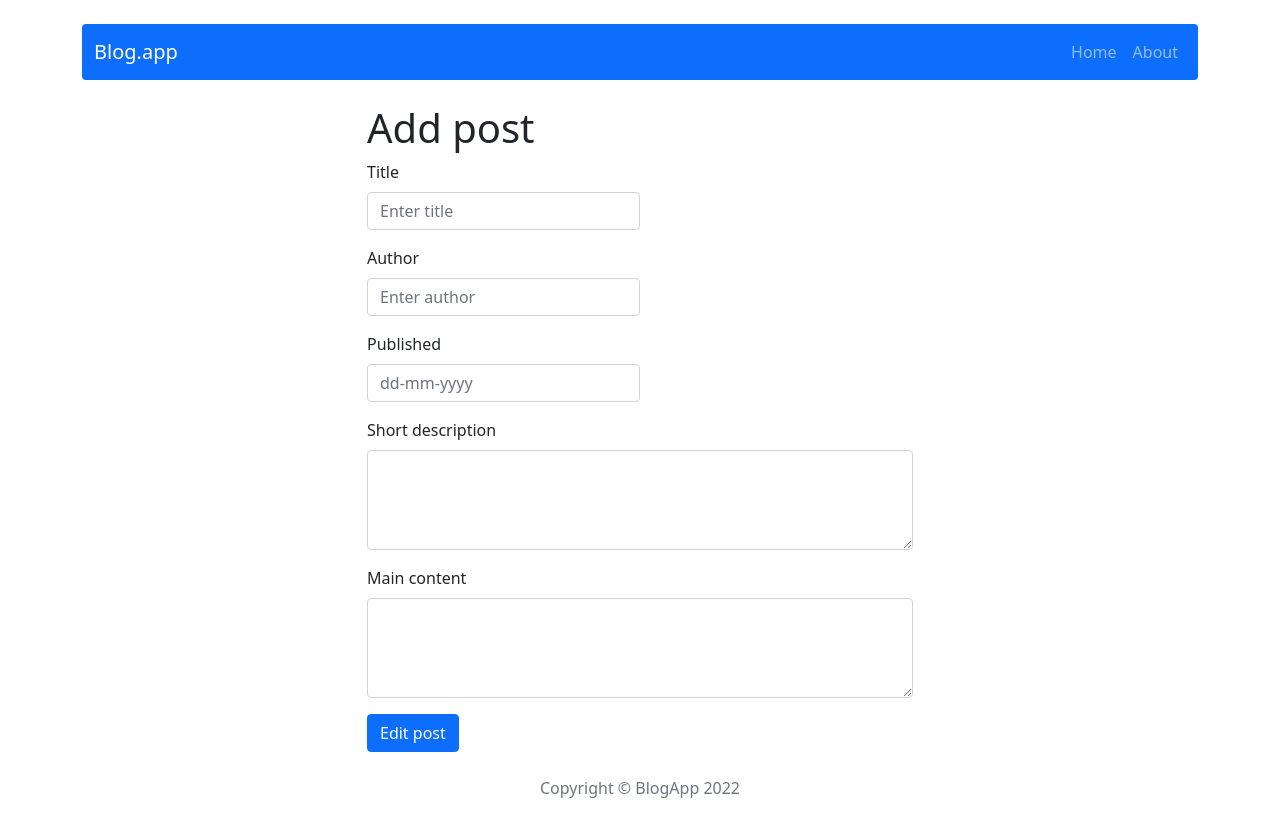
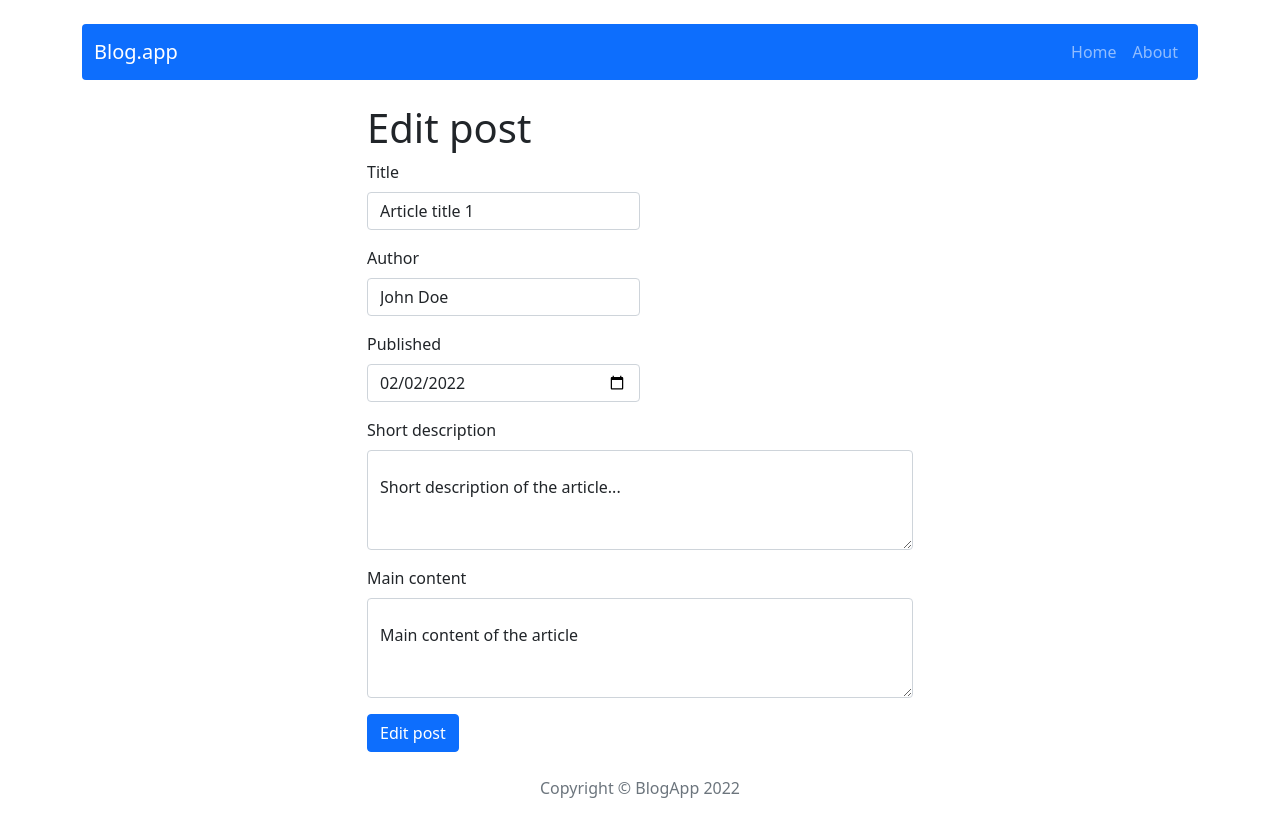
Before and after one commit to Jacob120/blog-react-crud, a React (Create React App) app: page /edit/1 in a window 1280 px wide. Built offline with nearby package versions, Linux system fonts and the light colour scheme.

Commit message:
Fix EditPostForm

```diff
--- a/src/components/features/EditPostForm.js
+++ b/src/components/features/EditPostForm.js
@@ -3,24 +3,23 @@ import { editPost } from '../../redux/postsRedux';
 import { useNavigate, useParams } from 'react-router-dom';
 import PostForm from './PostForm';
 import { getPostById } from '../../redux/postsRedux';
+import { Navigate } from 'react-router-dom';
 
 const EditPostForm = () => {
 
   const dispatch = useDispatch();
-  const {id} = useParams();
-  const postData = useSelector(state => getPostById(state, id));
-
-  console.log('postdata-edit', id);
+  const {postId} = useParams();
+  const postData = useSelector(state => getPostById(state, postId));
 
   let navigate = useNavigate();
 
   const handleSubmit = post => {
-    dispatch(editPost({...post, id}));
+    dispatch(editPost({...post, postId}));
     navigate('/')
   };
-
+  if(!postData) return <Navigate to="/" />;
   return (
-   <PostForm action={handleSubmit} actionText="Edit post" props={postData}/>
+   <PostForm action={handleSubmit} actionText="Edit post" title={postData.title} author={postData.author} publishedDate={postData.publishedDate} shortDescription={postData.shortDescription} content={postData.content}/>
   );
 };
 
--- a/src/components/features/PostForm.js
+++ b/src/components/features/PostForm.js
@@ -9,7 +9,7 @@ import { useNavigate } from 'react-router-dom';
 const PostForm = ({ action, actionText, ...props }) => {
 
   let navigate = useNavigate();
-  console.log('props.id', props.id)
+
   const [title, setTitle] = useState(props.title || '');
   const [author, setAuthor] = useState(props.author || '');
   const [publishedDate, setPublishedDate] = useState(props.publishedDate || '');
@@ -25,7 +25,7 @@ const PostForm = ({ action, actionText, ...props }) => {
   return (
     <Row>
       <Col md={{span: 6, offset: 3}}>
-        <h1>Add post</h1>
+        <h1>{actionText}</h1>
         <Form onSubmit={handleSubmit}>
           <Form.Group className="mb-3 w-50">
             <Form.Label >Title</Form.Label>
@@ -36,8 +36,8 @@ const PostForm = ({ action, actionText, ...props }) => {
             <Form.Control type="text" placeholder="Enter author" value={author} onChange={e => setAuthor(e.target.value)}/>
           </Form.Group>
           <Form.Group className="mb-3 w-50">
-            <Form.Label value={publishedDate}>Published</Form.Label>
-            <Form.Control type="text" placeholder="dd-mm-yyyy" value={publishedDate} onChange={e => setPublishedDate(e.target.value)}/>
+            <Form.Label >Published</Form.Label>
+            <Form.Control type="date" placeholder="dd-mm-yyyy" value={publishedDate} onChange={e => setPublishedDate(e.target.value)}/>
           </Form.Group>
           <Form.Group >
             <Form.Label value={shortDescription}>Short description</Form.Label>
--- a/src/components/pages/Post.js
+++ b/src/components/pages/Post.js
@@ -19,7 +19,6 @@ const Post = () => {
   const [showModal, setShowModal] = useState(false);
   const handleClose = () => setShowModal(false);
   const handleShow = () =>  setShowModal(true);
-  console.log('postdata-post', postId);
 
   const handleRemove = e => {
     e.preventDefault();
--- a/src/components/pages/PostEdit.js
+++ b/src/components/pages/PostEdit.js
@@ -2,7 +2,7 @@ import EditPostForm from '../features/EditPostForm';
 
 const PostEdit = () => {
   return (
-   <EditPostForm />
+    <EditPostForm />
   );
 };
 
--- a/src/redux/initialState.js
+++ b/src/redux/initialState.js
@@ -5,7 +5,7 @@ const initialState = {
       title: 'Article title 1',
       shortDescription: 'Short description of the article...',
       content: 'Main content of the article',
-      publishedDate: '02-02-2022',
+      publishedDate: '2022-02-02',
       author: 'John Doe'
   },
     {
@@ -13,7 +13,7 @@ const initialState = {
       title: 'Article title 2',
       shortDescription: 'Short description of the article...',
       content: 'Main content of the article',
-      publishedDate: '02-02-2022',
+      publishedDate: '2022-02-02',
       author: 'John Doe'
   },
   {
@@ -21,7 +21,7 @@ const initialState = {
     title: 'Article title 3',
     shortDescription: 'Short description of the article...',
     content: 'Main content of the article',
-    publishedDate: '02-02-2022',
+    publishedDate: '2022-02-02',
     author: 'John Doe'
   },
 
```
